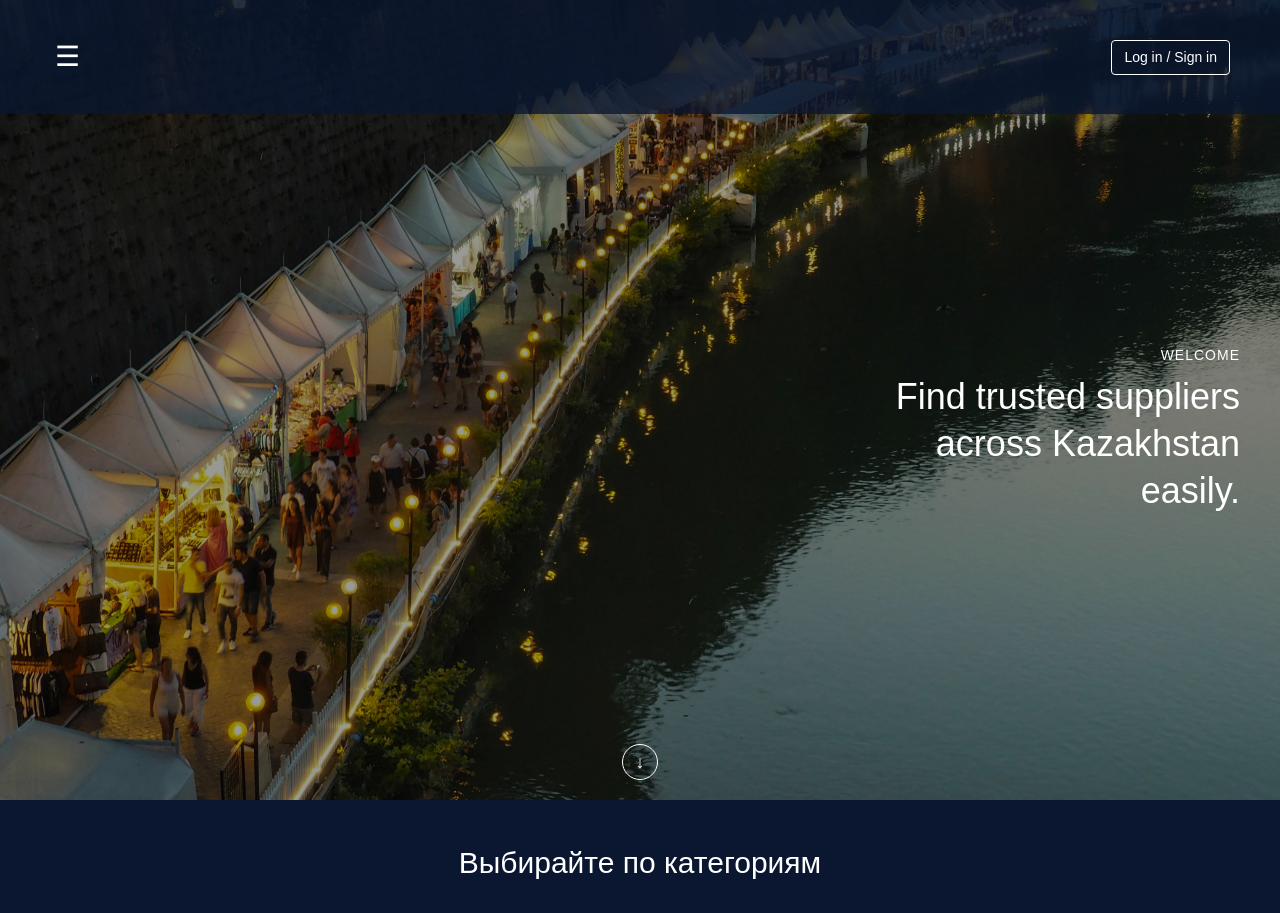
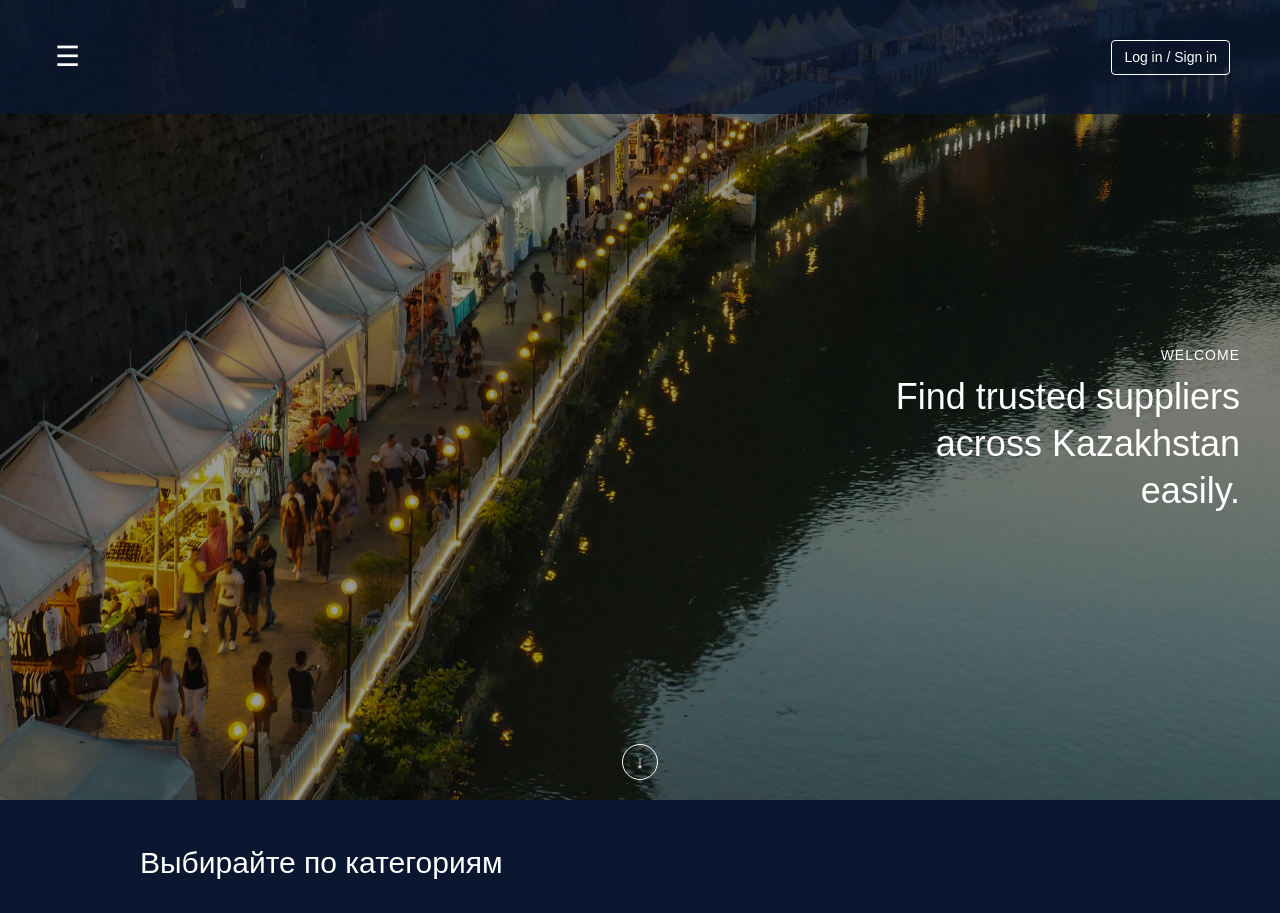
Before and after one commit to Ali-na-abaya/B2B, a Nuxt app: page / in a window 1280 px wide. Shown: the top 913 px of the page. Built offline with nearby package versions, Linux system fonts and the light colour scheme.

Commit message:
описание изменений

```diff
--- a/pages/index.vue
+++ b/pages/index.vue
@@ -89,6 +89,11 @@
   </div>
 </template>
       </div>
+    </section>
+
+
+    <section class="arrivals">
+
     </section>
   </div>
 </template>
@@ -232,7 +237,7 @@ const extraCategories = [
   font-size: 30px;
   font-weight: 500;
   margin-bottom: 30px;
-text-align: center;
+margin-left: 120px;
 }
 .category-list {
   display: flex;
```
